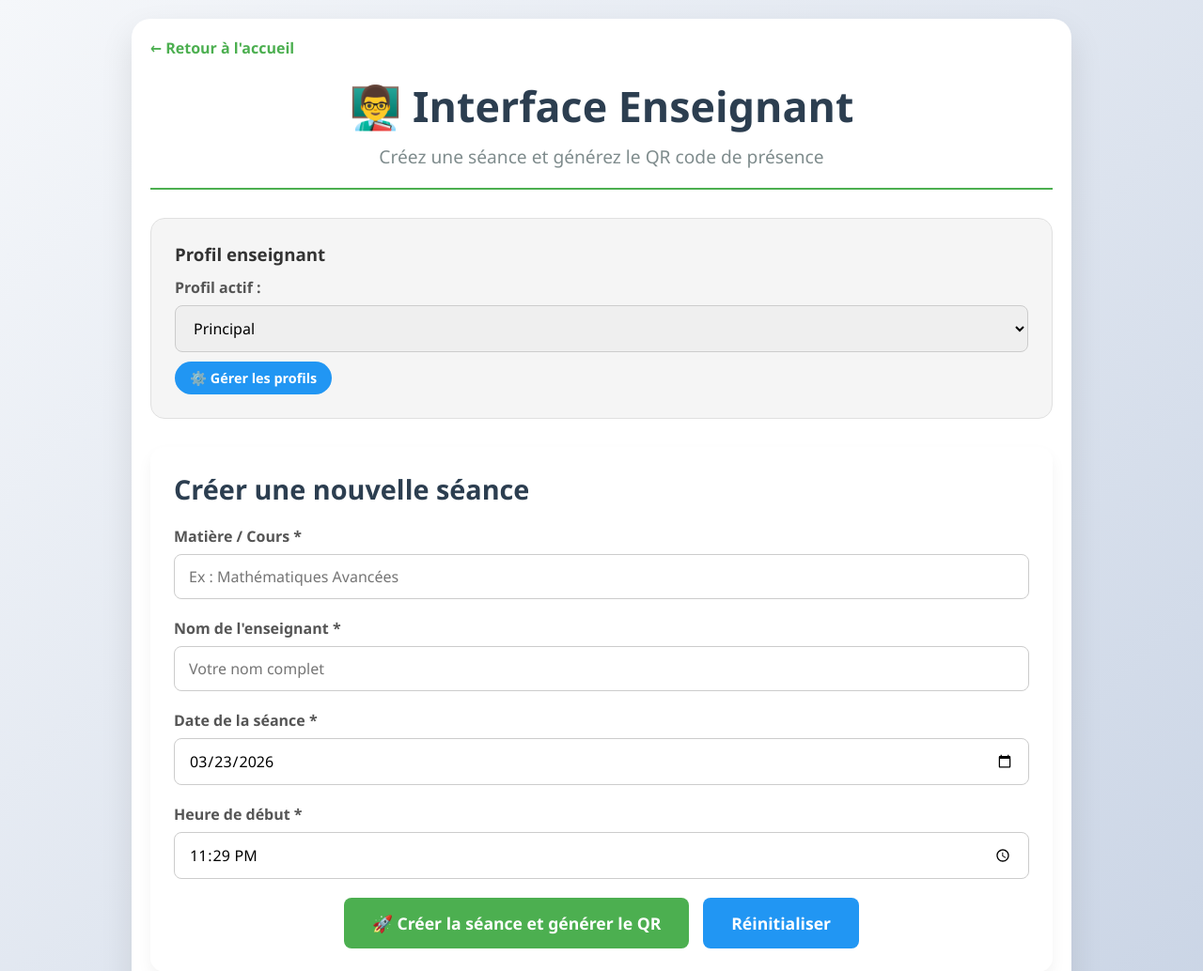
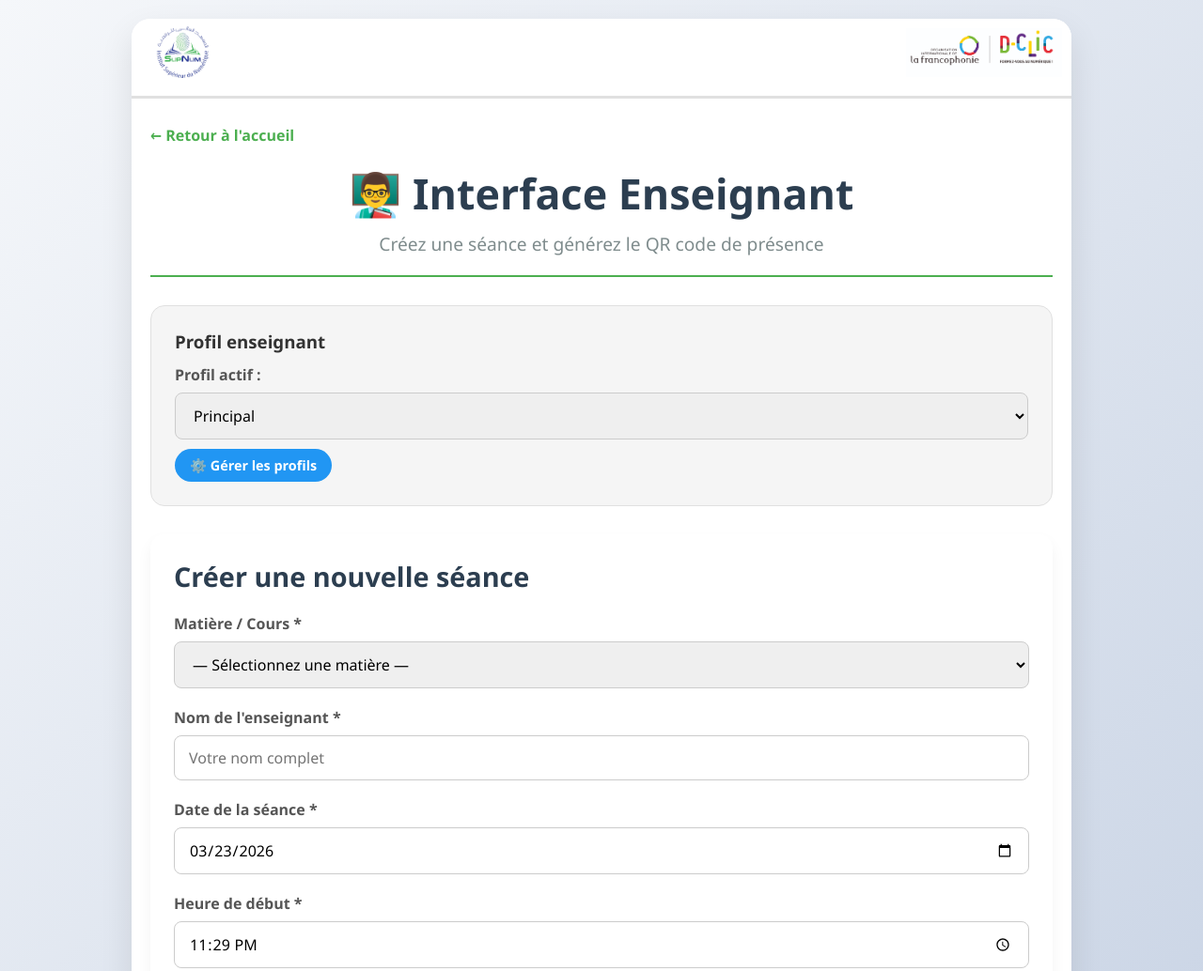
Before and after one commit to saadnaz/presences, a website: page public/teacher.html in a window 1280 px wide. Shown: the top 1034 px of the page at 94% size. Drawn offline with Linux system fonts and the light colour scheme.

Commit message:
logos and matieres list

```diff
--- a/public/css/style.css
+++ b/public/css/style.css
@@ -24,6 +24,42 @@ body {
   box-shadow: 0 15px 35px rgba(0, 0, 0, 0.1);
   overflow: hidden;
   padding: 30px;
+}
+
+/* ── Barre logos SupNum / D-CLIC ── */
+.logo-header {
+  display: flex;
+  align-items: center;
+  justify-content: space-between;
+  gap: 16px;
+  padding: 14px 20px;
+  margin: -30px -30px 28px -30px; /* déborde sur le padding du container */
+  background: #ffffff;
+  border-bottom: 3px solid #e0e0e0;
+}
+
+.logo-header .logo-supnum {
+  height: 64px;
+  width: auto;
+  object-fit: contain;
+  flex-shrink: 0;
+}
+
+.logo-header .logo-dclic {
+  height: 52px;
+  width: auto;
+  object-fit: contain;
+  flex-shrink: 0;
+  max-width: 55%;
+}
+
+@media (max-width: 480px) {
+  .logo-header {
+    padding: 10px 14px;
+    margin: -30px -30px 20px -30px;
+  }
+  .logo-header .logo-supnum { height: 48px; }
+  .logo-header .logo-dclic  { height: 38px; }
 }
 
 /* En-tête */
--- a/public/sw.js
+++ b/public/sw.js
@@ -1,4 +1,4 @@
-const CACHE_NAME = 'presence-v8';
+const CACHE_NAME = 'presence-v9';
 
 // Obtenir les URLs à mettre en cache dynamiquement selon le scope (compatible GitHub Pages)
 function getUrlsToCache(scope) {
@@ -16,6 +16,8 @@ function getUrlsToCache(scope) {
     scope + 'js/settings.js',
     scope + 'manifest.json',
     scope + 'mapping-id.json',
+    scope + 'images/logo-supnum.png',
+    scope + 'images/logo-dclic.png',
     'https://cdnjs.cloudflare.com/ajax/libs/qrcodejs/1.0.0/qrcode.min.js',
     'https://cdn.jsdelivr.net/npm/jsqr@1.4.0/dist/jsQR.min.js'
   ];
--- a/public/teacher.html
+++ b/public/teacher.html
@@ -45,6 +45,10 @@
        CONTENU PRINCIPAL
        ============================================================ -->
   <div class="container page-container">
+    <div class="logo-header">
+      <img src="images/logo-supnum.png" alt="SupNum" class="logo-supnum">
+      <img src="images/logo-dclic.png"  alt="D-CLIC — Formez-vous au numérique" class="logo-dclic">
+    </div>
     <a href="index.html" class="back-link">← Retour à l'accueil</a>
     <header class="page-title">
       <h1>👨‍🏫 Interface Enseignant</h1>
@@ -72,7 +76,40 @@
         <form id="sessionForm">
           <div class="form-group">
             <label for="course">Matière / Cours *</label>
-            <input type="text" id="course" placeholder="Ex : Mathématiques Avancées" required>
+            <select id="course" required>
+              <option value="">— Sélectionnez une matière —</option>
+
+              <optgroup label="📌 Formation WEB">
+                <option>HTML</option>
+                <option>CSS</option>
+                <option>JavaScript</option>
+                <option>PHP</option>
+                <option>PHP et Base de données</option>
+                <option>Mini-Projet en PHP</option>
+                <option>Introduction au WordPress</option>
+                <option>Personnalisation avec WordPress</option>
+                <option>Projet Web Final</option>
+              </optgroup>
+
+              <optgroup label="🎨 Formation Design">
+                <option>Introduction au UX/UI</option>
+                <option>Conception UX/UI avec Figma</option>
+                <option>Modelisation 2D/3D</option>
+                <option>Communication Digitale avec Canva</option>
+                <option>Création et production de contenus multimédias avec Adobe</option>
+                <option>Production de contenus audiovisuels</option>
+              </optgroup>
+
+              <optgroup label="🔌 Fibre Optique">
+                <option>Réseaux IP</option>
+                <option>Les Supports de Transmission</option>
+                <option>Transmission par Faisceaux Hertziens</option>
+                <option>Transmission par Fibre Optique et Technologies WDM</option>
+                <option>Transmission VSAT</option>
+                <option>Technologies d'Accès Haut Débit (ADSL/VDSL/VDSL2+)</option>
+                <option>Technologies d'Accès Très Haut Débit (FTTX/GPON)</option>
+              </optgroup>
+            </select>
           </div>
           <div class="form-group">
             <label for="teacher">Nom de l'enseignant *</label>
```
Also changed, not shown: public/index.html (+4 -0 lines), public/settings.html (+4 -0 lines), public/student.html (+4 -0 lines), liste-matieres.png (added), logo-dclic.png (added), logo-supnum.png (added), public/images/logo-dclic.png (added), public/images/logo-supnum.png (added).
